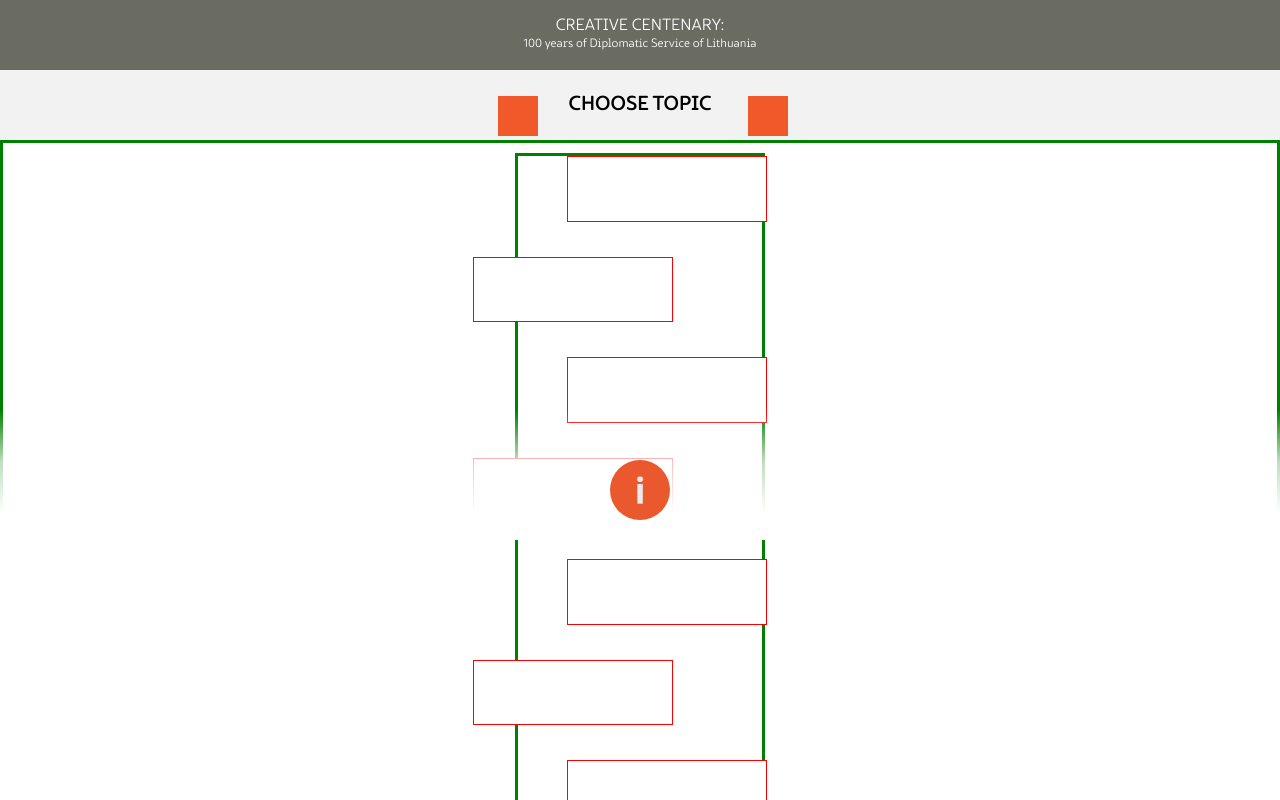
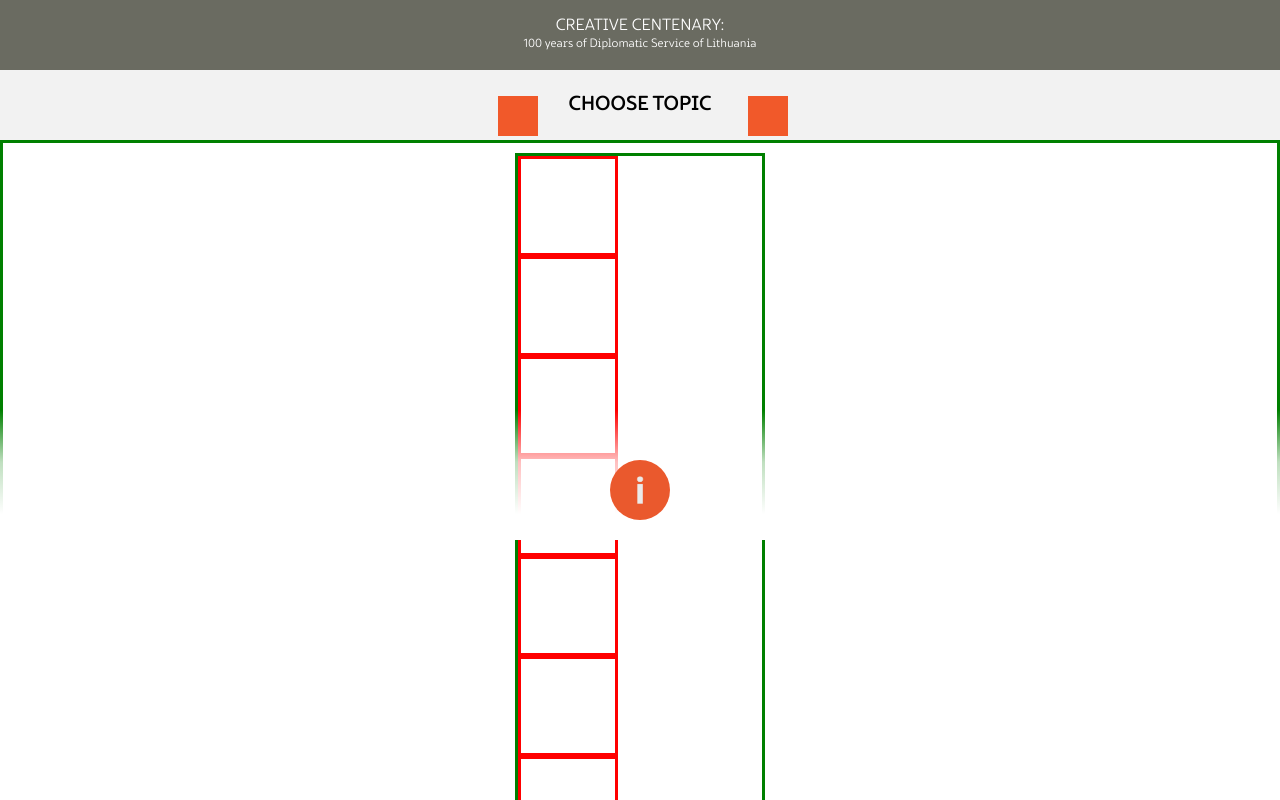
Before and after one commit to robertasliekis/urmas-testing, a React (Create React App) app: page / in a window 1280 px wide. Built offline with nearby package versions, Linux system fonts and the light colour scheme.

Commit message:
initial commit

```diff
--- a/src/index.css
+++ b/src/index.css
@@ -487,7 +487,9 @@ p {
 }
 
 .topics-container .content .topics-list-wrapper .topics-list .topic {
-  margin-bottom: 35px;
+  border: 3px solid red;
+  width: 100px;
+  height: 100px;
   display: -webkit-box;
   display: -ms-flexbox;
   display: flex;
@@ -501,16 +503,6 @@ p {
   -webkit-box-align: center;
       -ms-flex-align: center;
           align-items: center;
-  -webkit-box-align: start;
-      -ms-flex-align: start;
-          align-items: flex-start;
-  background-color: white;
-  padding: 5px 0;
-  width: 200px;
-  height: 100px;
-  border: 1px solid red;
-  -webkit-box-sizing: border-box;
-          box-sizing: border-box;
 }
 
 .topics-container .content .topics-list-wrapper .topics-list .topic .topic-number {
@@ -548,24 +540,6 @@ p {
   margin-top: -5px;
   color: black;
   height: auto;
-}
-
-.topics-container .content .topics-list-wrapper .topics-list .topic:nth-child(1) {
-  margin-top: 30px;
-}
-
-.topics-container .content .topics-list-wrapper .topics-list .topic:nth-child(odd) {
-  -webkit-transform: translateX(-45px);
-          transform: translateX(-45px);
-  text-align: right;
-}
-
-.topics-container .content .topics-list-wrapper .topics-list .topic:nth-child(even) {
-  -ms-flex-item-align: end;
-      align-self: flex-end;
-  text-align: right;
-  -webkit-transform: translateX(5px);
-          transform: translateX(5px);
 }
 
 .topics-container .content .topics-list-wrapper .topics-list .icons-container {
--- a/src/index.scss
+++ b/src/index.scss
@@ -302,15 +302,19 @@ p {
         height: 2000px;
         border: 3px solid green;
         .topic {
-          margin-bottom: 35px;
+          // margin-bottom: 35px;
+          // @include displayFlex();
+          // align-items: flex-start;
+          // background-color: white;
+          // padding: 5px 0;
+          // width: 200px;
+          // height: 100px;
+          // border: 1px solid red;
+          // box-sizing: border-box;
+          border: 3px solid red;
+          width: 100px;
+          height: 100px;
           @include displayFlex();
-          align-items: flex-start;
-          background-color: white;
-          padding: 5px 0;
-          width: 200px;
-          height: 100px;
-          border: 1px solid red;
-          box-sizing: border-box;
           .topic-number {
             @include displayFlex();
             right: 100%;
@@ -332,18 +336,18 @@ p {
             height: auto;
           }
         }
-        .topic:nth-child(1) {
-          margin-top: 30px;
-        }
-        .topic:nth-child(odd) {
-          transform: translateX(-45px);
-          text-align: right;
-        }
-        .topic:nth-child(even) {
-          align-self: flex-end;
-          text-align: right;
-          transform: translateX(5px);
-        }
+        // .topic:nth-child(1) {
+        //   margin-top: 30px;
+        // }
+        // .topic:nth-child(odd) {
+        //   transform: translateX(-45px);
+        //   text-align: right;
+        // }
+        // .topic:nth-child(even) {
+        //   align-self: flex-end;
+        //   text-align: right;
+        //   transform: translateX(5px);
+        // }
         .icons-container {
           position: absolute;
           transform: translate(0, -100%);
```
Also changed, not shown: 2 other files (tests, documents, lock files or other folders).
